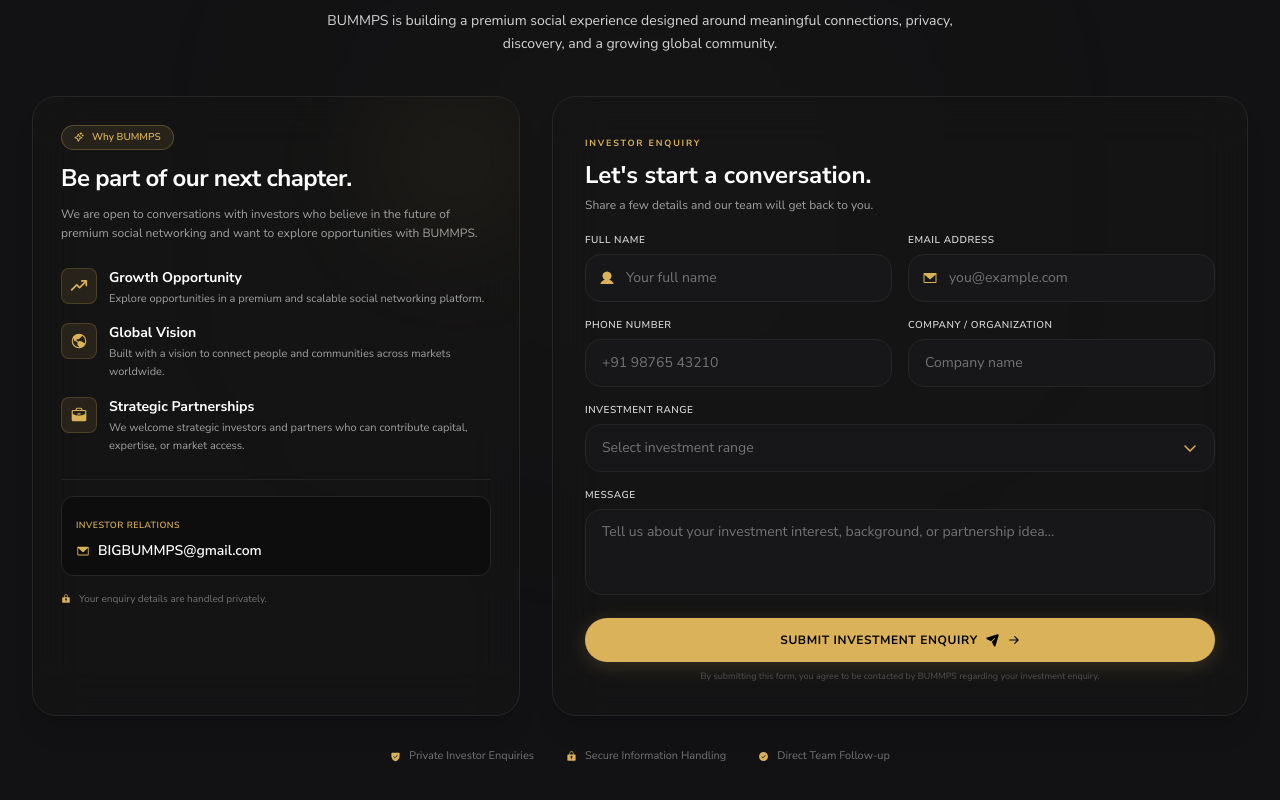
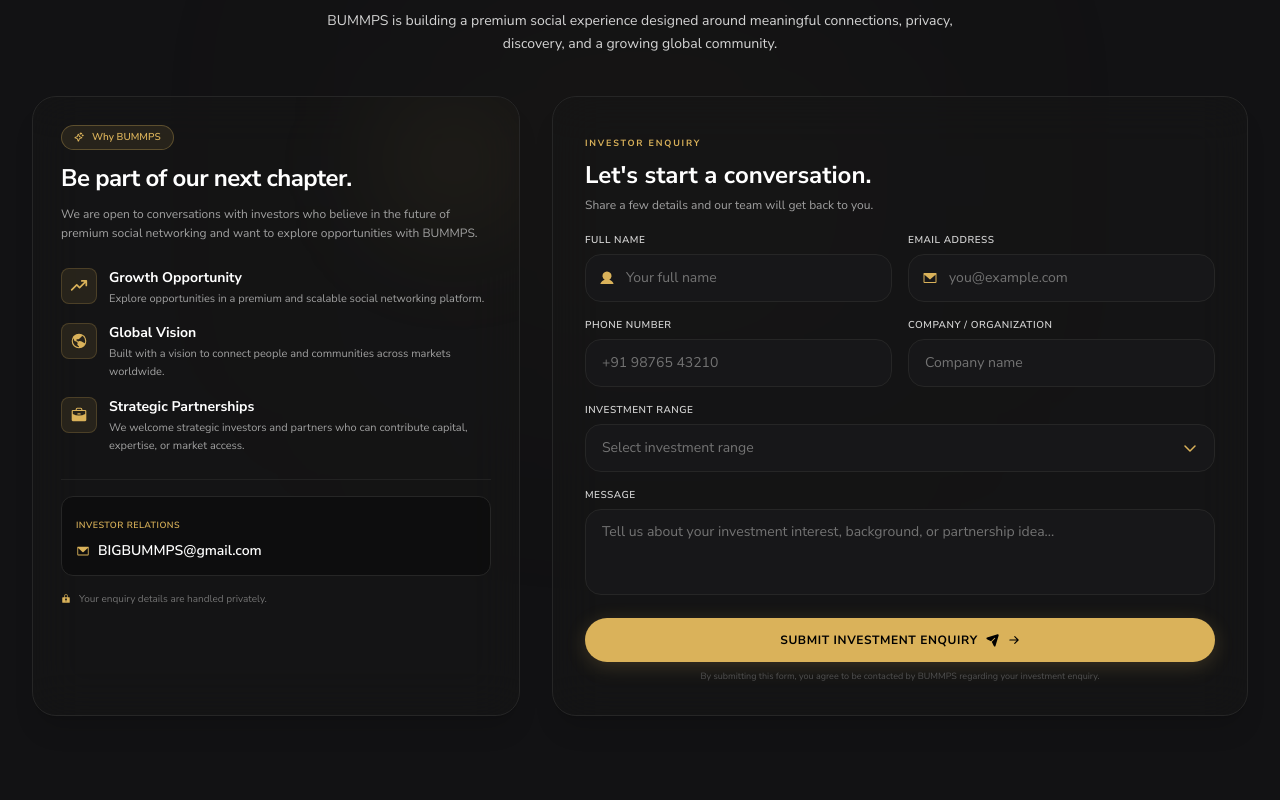
Before and after one commit to vibhaseekhwal-stack/Bummps, a React (Vite) app: page /investors in a window 1280 px wide. Shown: the part 296-1096 px from the top of the page. After the commit the page ends 1052 px from the top, so only its background shows below. Built offline with nearby package versions, Linux system fonts and the light colour scheme; a web font is replaced by a local one.

Commit message:
Update investor page and package dependencies

```diff
--- a/package.json
+++ b/package.json
@@ -10,6 +10,7 @@
     "preview": "vite preview"
   },
   "dependencies": {
+    "@emailjs/browser": "^4.4.1",
     "aos": "^2.3.4",
     "autoprefixer": "^10.5.4",
     "axios": "^1.19.0",
--- a/src/pages/InvestorPage.jsx
+++ b/src/pages/InvestorPage.jsx
@@ -523,36 +523,7 @@
             </motion.div>
           </div>
 
-          <motion.div
-            initial={{
-              opacity: 0,
-              y: 15,
-            }}
-            animate={{
-              opacity: 1,
-              y: 0,
-            }}
-            transition={{
-              duration: 0.5,
-              delay: 0.25,
-            }}
-            className="mt-6 sm:mt-8 flex flex-col sm:flex-row items-center justify-center gap-4 sm:gap-8 text-[10px] sm:text-[11px] text-neutral-500"
-          >
-            <div className="flex items-center gap-2">
-              <PiShieldCheckFill className="text-[#DAB25A]" />
-              <span>Private Investor Enquiries</span>
-            </div>
 
-            <div className="flex items-center gap-2">
-              <PiLockKeyFill className="text-[#DAB25A]" />
-              <span>Secure Information Handling</span>
-            </div>
-
-            <div className="flex items-center gap-2">
-              <PiCheckCircleFill className="text-[#DAB25A]" />
-              <span>Direct Team Follow-up</span>
-            </div>
-          </motion.div>
         </div>
       </section>
     </div>
```
Also changed, not shown: 1 other file (tests, documents, lock files or other folders).
